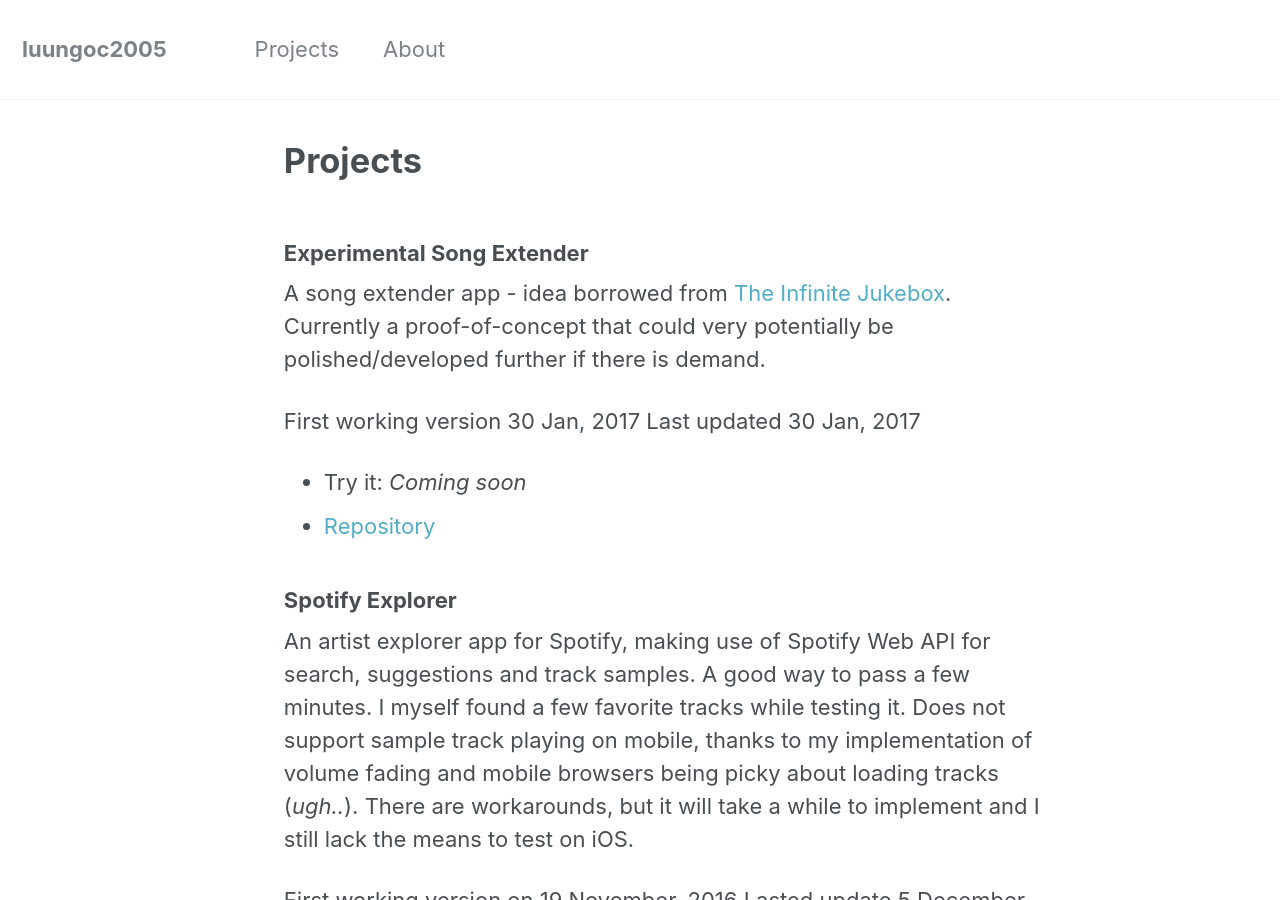
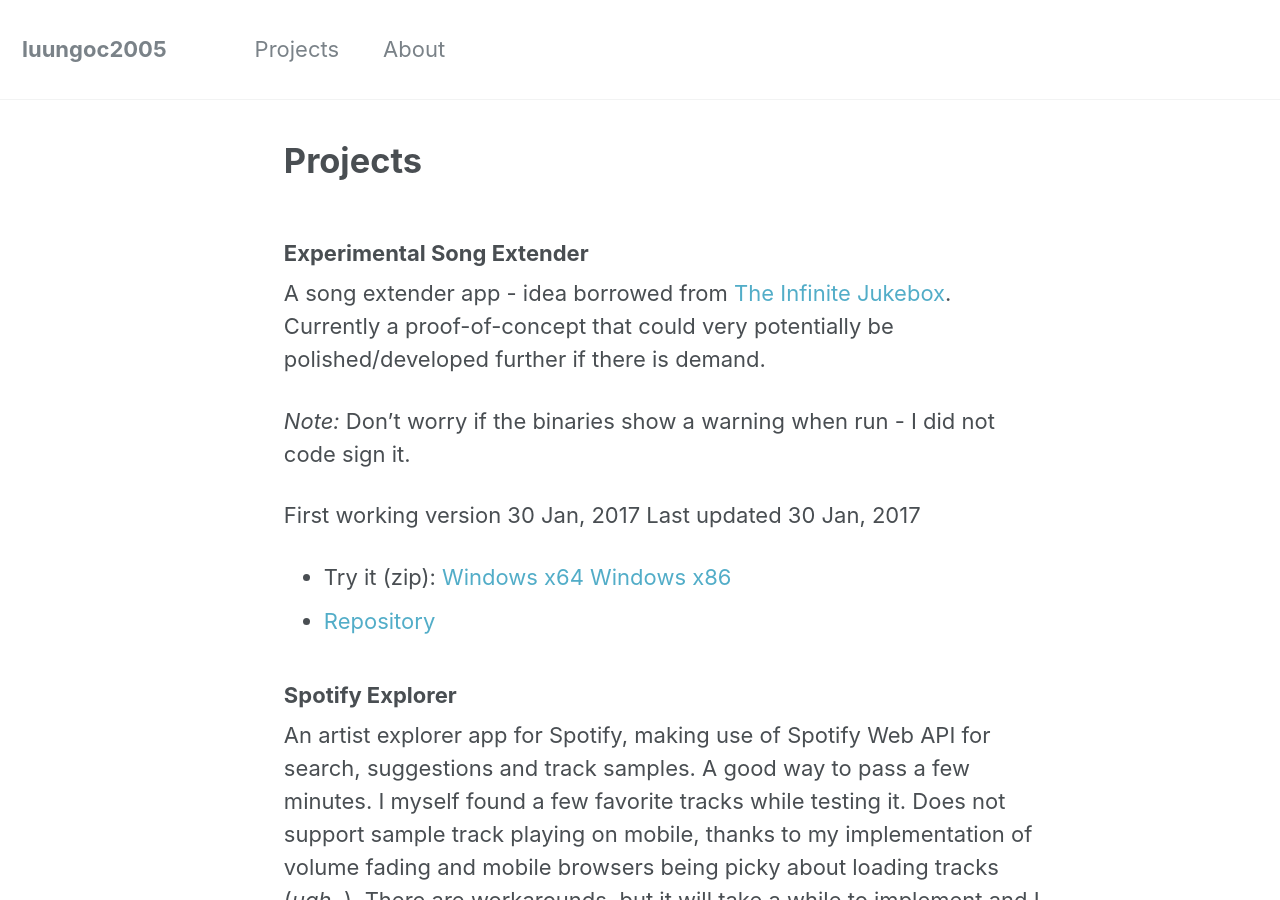
Before and after one commit to luungoc2005/luungoc2005-github-io-old, a Jekyll site: the page built from projects.md, in a window 1280 px wide and 900 px high. Built offline with Jekyll 4.4.1, drawn with Linux system fonts in a browser that asks for light colours.

Commit message:
link to builds of song-extender

```diff
--- a/projects.md
+++ b/projects.md
@@ -6,10 +6,12 @@
 ### Experimental Song Extender
 A song extender app - idea borrowed from [The Infinite Jukebox](http://labs.echonest.com/Uploader/index.html). Currently a proof-of-concept that could very potentially be polished/developed further if there is demand.
 
+*Note:* Don't worry if the binaries show a warning when run - I did not code sign it.
+
 First working version 30 Jan, 2017
 Last updated 30 Jan, 2017
 
- + Try it: _Coming soon_
+ + Try it (zip): [Windows x64](https://s3-ap-southeast-1.amazonaws.com/desktop-app-packages/song-extender/song-extender-win32-x64.zip) [Windows x86](https://s3-ap-southeast-1.amazonaws.com/desktop-app-packages/song-extender/song-extender-win32-ia32.zip)
  + [Repository](https://github.com/luungoc2005/song-extender-electron)
 
 ### Spotify Explorer
```
